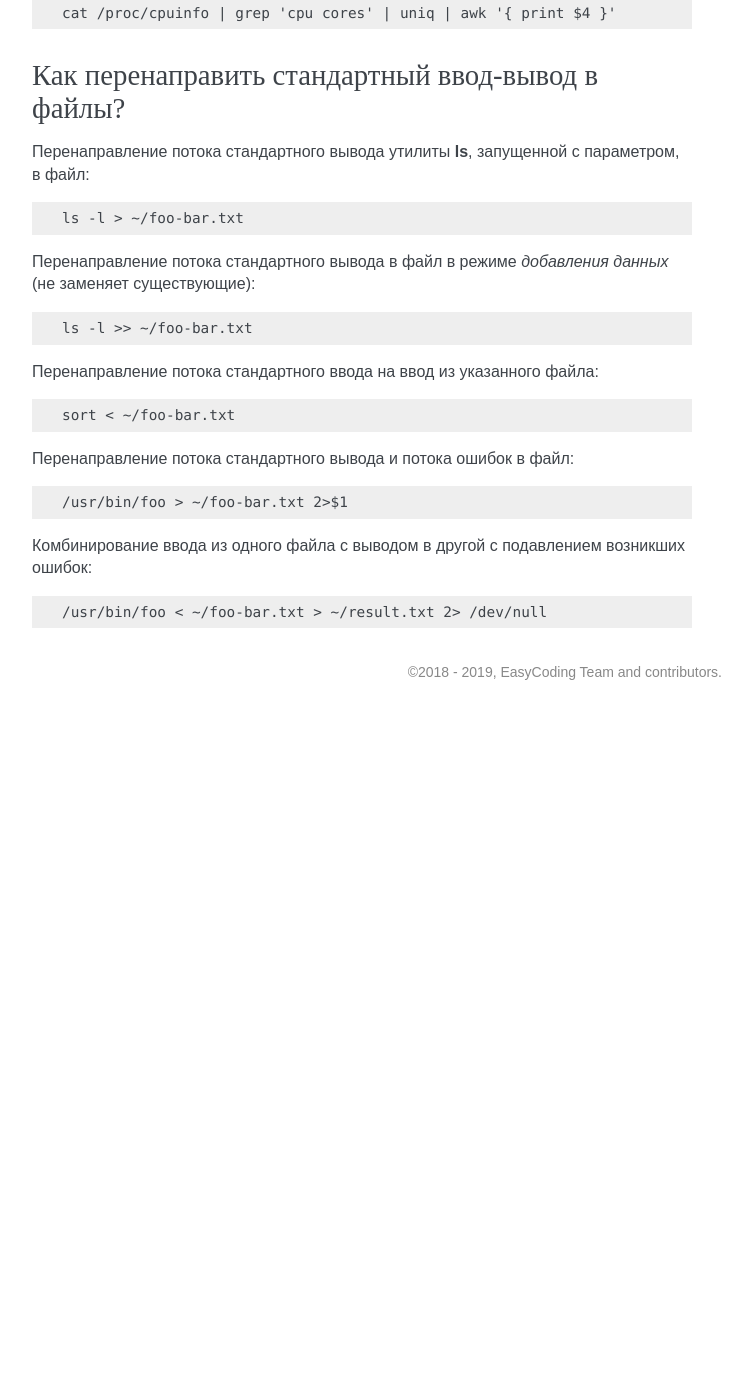
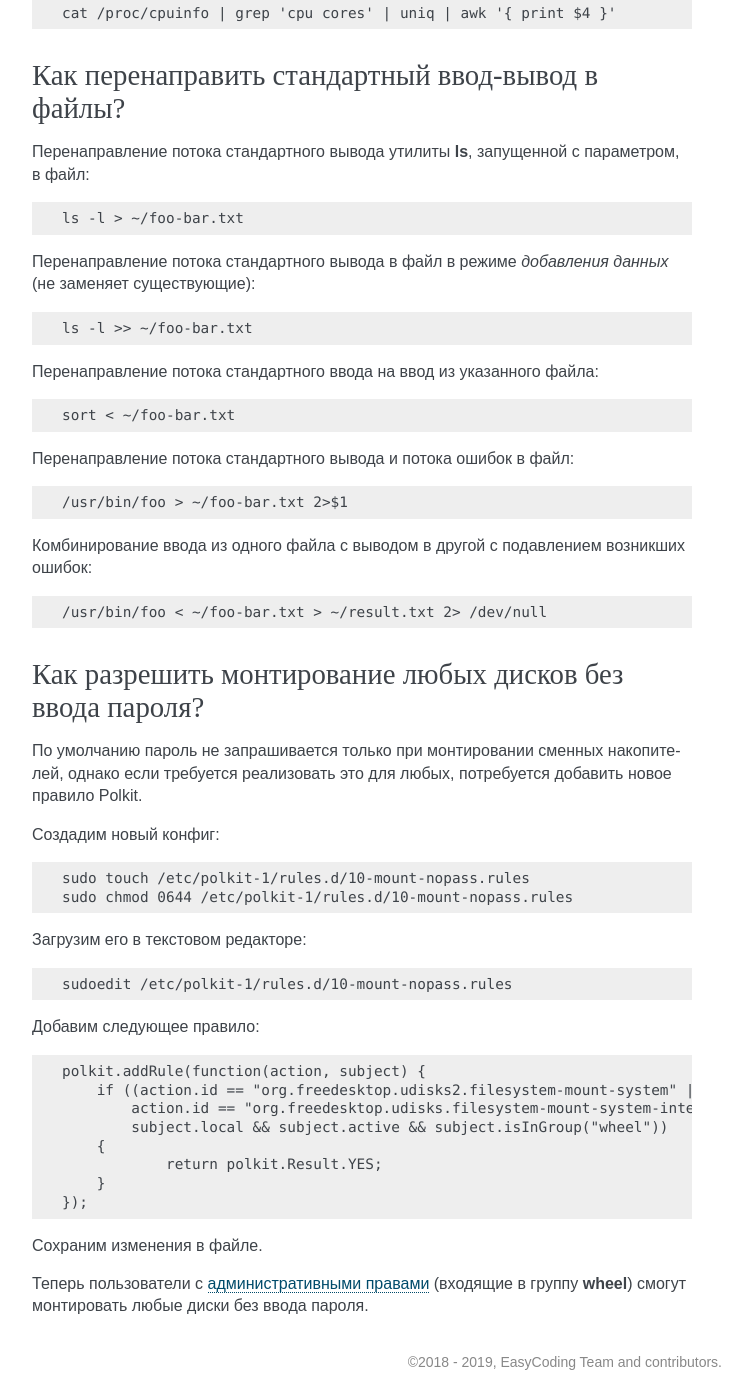
Before and after one commit to RussianFedora/FAQ, a Sphinx documentation site: the page built from source/administration.rst, in a window 1280 px wide and 1400 px high, scrolled down 20982 px. Shown: the whole window, without its empty margins (388-1140 px from the left). Built offline with Sphinx 7.4.7, drawn with Linux system fonts in a browser that asks for light colours; before the commit the page ends 21692 px from its top, so only the background shows below that; some of the changed text lies outside the part shown.

Commit message:
Added question about mounting any disks without entering password.

```diff
--- a/source/administration.rst
+++ b/source/administration.rst
@@ -1228,3 +1228,41 @@ FUSE (file system in userspace) - это модуль ядра и набор у
 .. code-block:: text
 
     /usr/bin/foo < ~/foo-bar.txt > ~/result.txt 2> /dev/null
+
+.. index:: polkit, mount, password, rules
+.. _mount-nopass:
+
+Как разрешить монтирование любых дисков без ввода пароля?
+============================================================
+
+По умолчанию пароль не запрашивается только при монтировании сменных накопителей, однако если требуется реализовать это для любых, потребуется добавить новое правило Polkit.
+
+Создадим новый конфиг:
+
+.. code-block:: text
+
+    sudo touch /etc/polkit-1/rules.d/10-mount-nopass.rules
+    sudo chmod 0644 /etc/polkit-1/rules.d/10-mount-nopass.rules
+
+Загрузим его в текстовом редакторе:
+
+.. code-block:: text
+
+    sudoedit /etc/polkit-1/rules.d/10-mount-nopass.rules
+
+Добавим следующее правило:
+
+.. code-block:: text
+
+    polkit.addRule(function(action, subject) {
+        if ((action.id == "org.freedesktop.udisks2.filesystem-mount-system" ||
+            action.id == "org.freedesktop.udisks.filesystem-mount-system-internal") &&
+            subject.local && subject.active && subject.isInGroup("wheel"))
+        {
+                return polkit.Result.YES;
+        }
+    });
+
+Сохраним изменения в файле.
+
+Теперь пользователи с :ref:`административными правами <admin-vs-user>` (входящие в группу **wheel**) смогут монтировать любые диски без ввода пароля.
```
